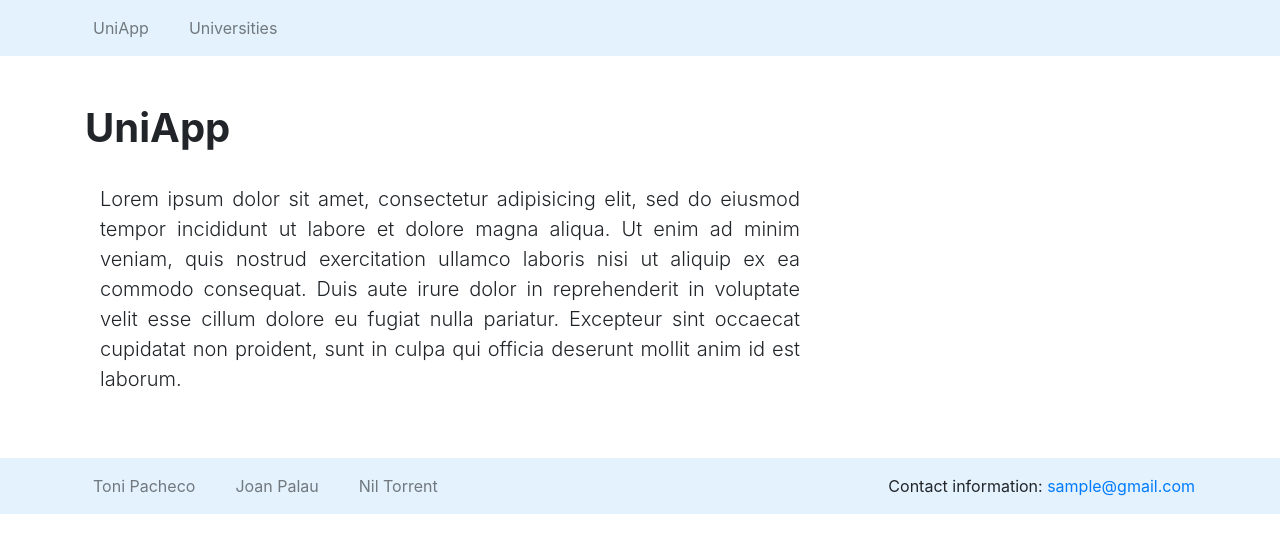
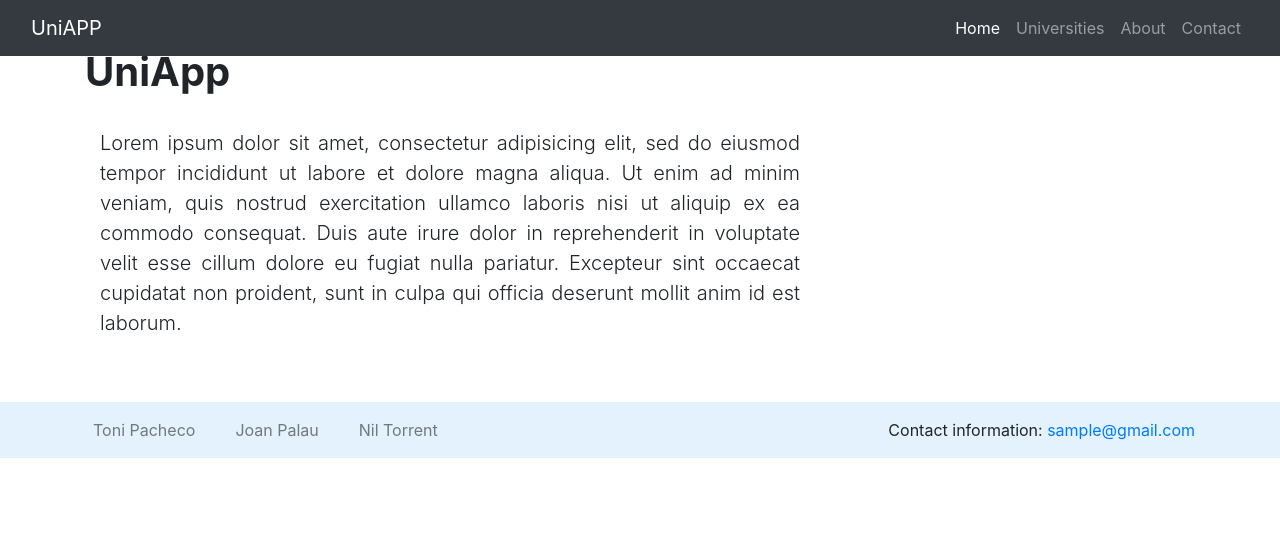
Before and after one commit to JoanPalau/UniversityApp3.0, a Django app: page / in a window 1280 px wide. Shown: the top 553 px of the page. Run offline with Django 3.2, Linux system fonts and the light colour scheme; some libraries are stand-ins or nearby versions.

Commit message:
Updated the header template.

```diff
--- a/univoting/templates/univoting/header.html
+++ b/univoting/templates/univoting/header.html
@@ -1,8 +1,26 @@
-<nav class="navbar navbar-expand-sm navbar-light" style="background-color: #e3f2fd;">
-    <div class="container">
-        <ul class="navbar-nav">
-            <li class="nav-item mr-4"><a class="nav-link" href="{% url 'home' %}">UniApp</a></li>
-            <li class="nav-item mr-4"><a class="nav-link" href="#">Universities</a></li>
-        </ul>
+<nav class="navbar navbar-expand-md navbar-dark bg-dark fixed-top">
+    <div class="container-fluid">
+        <div class="navbar-header">
+            <a href="/" class="navbar-brand">UniAPP</a>
+            <button class="navbar-toggler" type="button" data-toggle="collapse" data-target="#collapsingNavbar">
+                <span class="navbar-toggler-icon my-toggler"></span>
+            </button>
+        </div>
+        <div class="navbar-collapse collapse" id="collapsingNavbar">
+            <ul class="navbar-nav ml-auto">
+                <li class="nav-item active">
+                    <a class="nav-link" href="">Home</a>
+                </li>
+                <li class="nav-item">
+                    <a class="nav-link" href="#">Universities</a>
+                </li>
+                <li class="nav-item">
+                    <a class="nav-link" href="#">About</a>
+                </li>
+                <li class="nav-item">
+                    <a class="nav-link" href="#">Contact</a>
+                </li>
+            </ul>
+        </div>
     </div>
 </nav>
```
